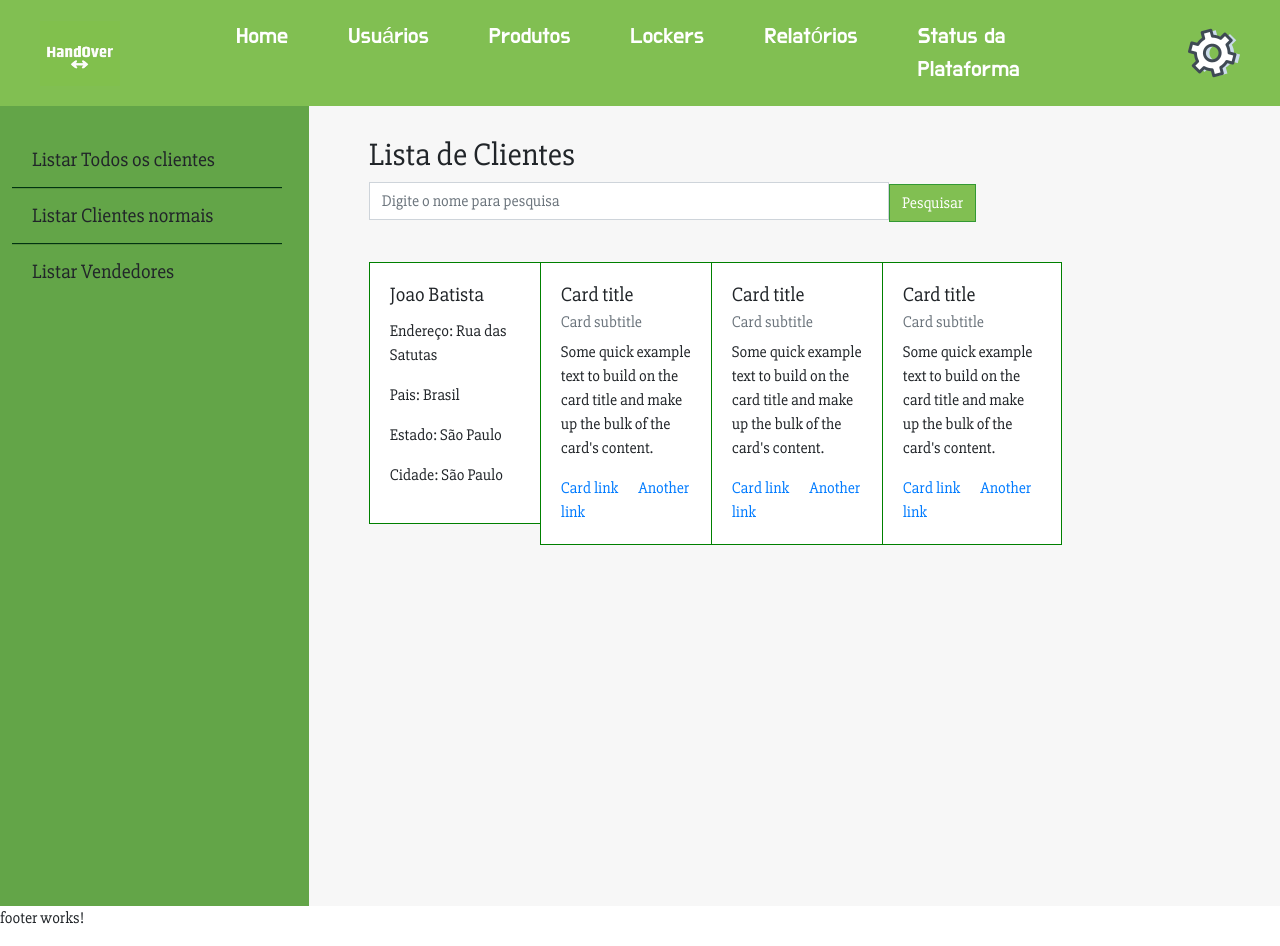
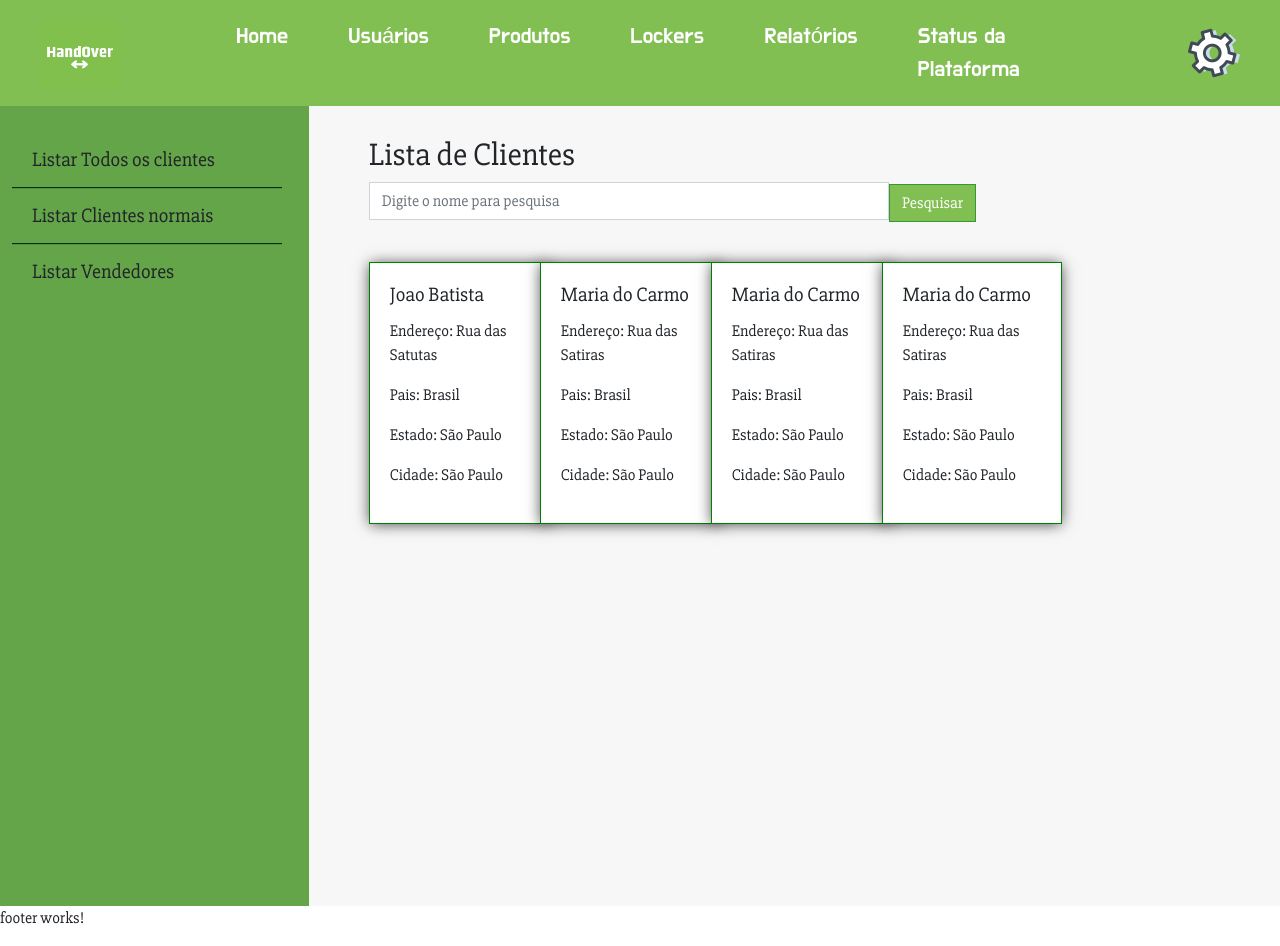
Before and after one commit to rafaelalcindo/HandOver_FrontEnd, an Angular app: page /sistema/administrativo/usuario in a window 1280 px wide. Built offline with nearby package versions, Linux system fonts and the light colour scheme.

Commit message:
Hand Over Front end

```diff
--- a/src/app/sistema/administrativo/usuario/usuario.component.css
+++ b/src/app/sistema/administrativo/usuario/usuario.component.css
@@ -73,6 +73,9 @@
   border-radius: 0px;
   width: 180px;
   border: 1px solid #008000;
+  -webkit-box-shadow: 0px 1px 14px -1px rgba(0,0,0,0.75);
+  -moz-box-shadow: 0px 1px 14px -1px rgba(0,0,0,0.75);
+  box-shadow: 0px 1px 14px -1px rgba(0,0,0,0.75);
 }
 
 
--- a/src/app/sistema/administrativo/usuario/usuario.component.html
+++ b/src/app/sistema/administrativo/usuario/usuario.component.html
@@ -37,36 +37,36 @@
                   <div class="col-sm-3">
                       <div class="card" >
                           <div class="card-body">
-                            <h5 class="card-title">Card title</h5>
-                            <h6 class="card-subtitle mb-2 text-muted">Card subtitle</h6>
-                            <p class="card-text">Some quick example text to build on the card title and make up the bulk of the card's content.</p>
-                            <a href="#" class="card-link">Card link</a>
-                            <a href="#" class="card-link">Another link</a>
+                            <h5 class="card-title">Maria do Carmo</h5>
+                            <p>Endereço: Rua das Satiras</p>
+                            <p>Pais: Brasil</p>
+                            <p>Estado: São Paulo</p>
+                            <p>Cidade: São Paulo</p>
                           </div>
-                        </div>
+                      </div>
                   </div>
                   <div class="col-sm-3">
                       <div class="card" >
                           <div class="card-body">
-                            <h5 class="card-title">Card title</h5>
-                            <h6 class="card-subtitle mb-2 text-muted">Card subtitle</h6>
-                            <p class="card-text">Some quick example text to build on the card title and make up the bulk of the card's content.</p>
-                            <a href="#" class="card-link">Card link</a>
-                            <a href="#" class="card-link">Another link</a>
+                            <h5 class="card-title">Maria do Carmo</h5>
+                            <p>Endereço: Rua das Satiras</p>
+                            <p>Pais: Brasil</p>
+                            <p>Estado: São Paulo</p>
+                            <p>Cidade: São Paulo</p>
                           </div>
                         </div>
                   </div>
 
                   <div class="col-sm-3">
                       <div class="card" >
-                          <div class="card-body">
-                            <h5 class="card-title">Card title</h5>
-                            <h6 class="card-subtitle mb-2 text-muted">Card subtitle</h6>
-                            <p class="card-text">Some quick example text to build on the card title and make up the bulk of the card's content.</p>
-                            <a href="#" class="card-link">Card link</a>
-                            <a href="#" class="card-link">Another link</a>
-                          </div>
+                        <div class="card-body">
+                          <h5 class="card-title">Maria do Carmo</h5>
+                          <p>Endereço: Rua das Satiras</p>
+                          <p>Pais: Brasil</p>
+                          <p>Estado: São Paulo</p>
+                          <p>Cidade: São Paulo</p>
                         </div>
+                      </div>
                   </div>
 
               </div>
```
